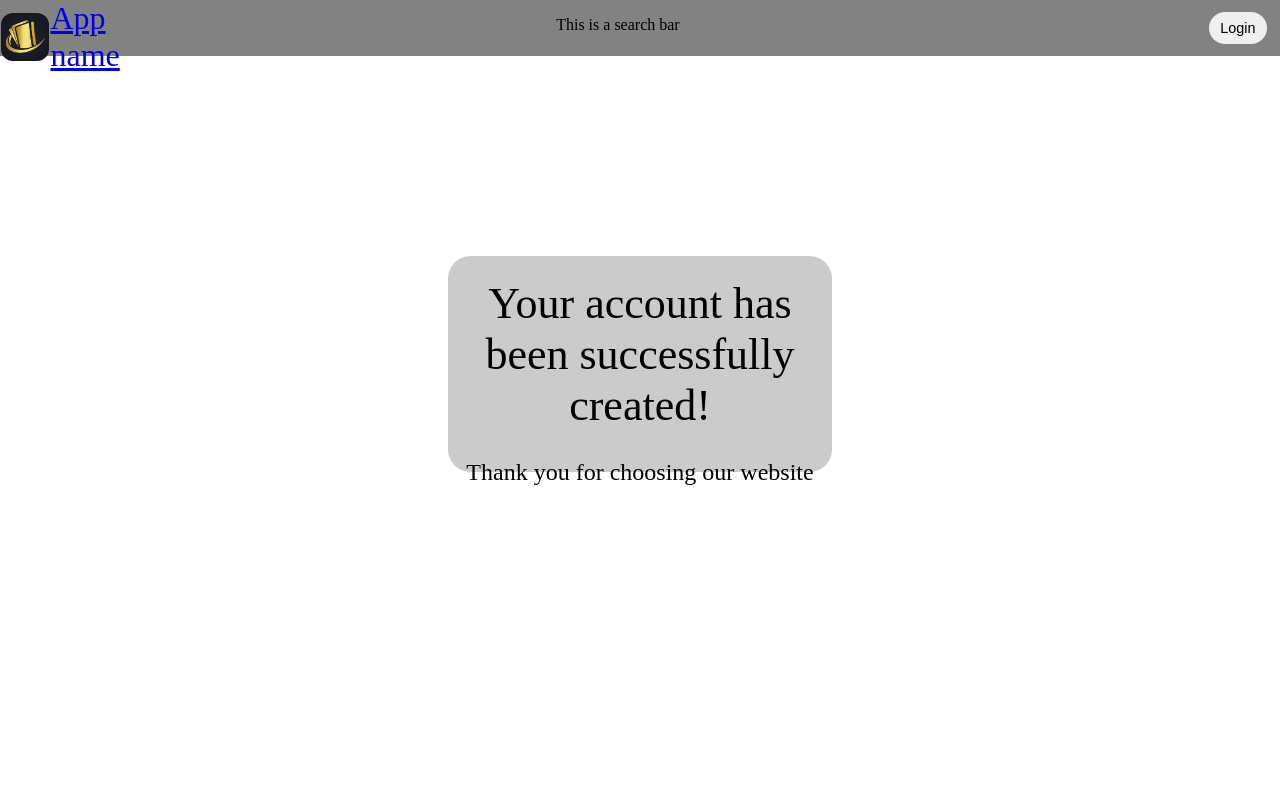
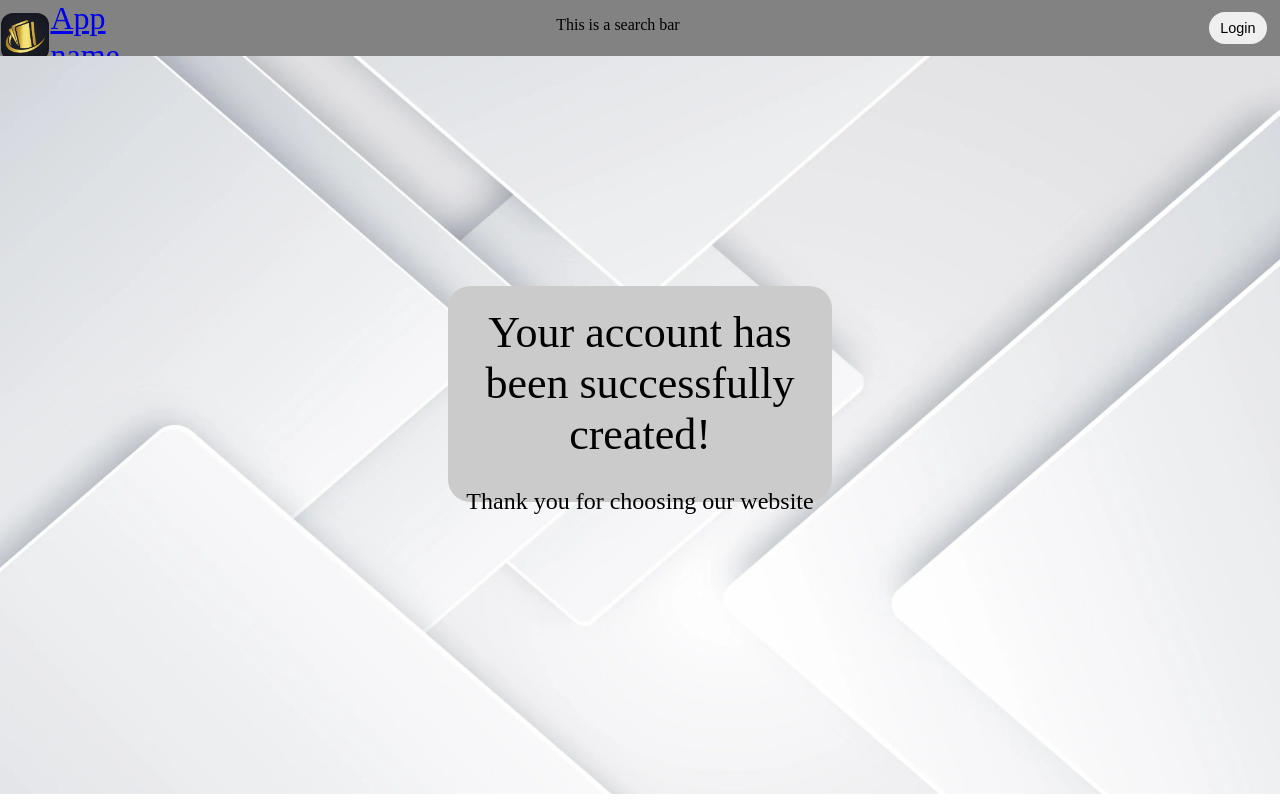
Before and after one commit to Marky303/HeQuanTriCSDL, a React (Vite) app in the folder frontend/: page /activate/1/1 in a window 1280 px wide. Built offline with nearby package versions, Linux system fonts and the light colour scheme; no server answers.

Commit message:
added userauth background

```diff
--- a/frontend/src/pages/userauth/Activate.jsx
+++ b/frontend/src/pages/userauth/Activate.jsx
@@ -3,6 +3,9 @@ import { Link, Navigate, useParams } from "react-router-dom";
 
 // Importing styles
 import "../../pagestyles/Activate.css";
+
+// Importing assets
+import background from "../../assets/userauthbg.webp";
 
 // Importing AuthContext (login function) for login page
 import AuthContext from "../../context/UserauthContext";
@@ -25,11 +28,14 @@ const Activate = () => {
   return authTokens ? (
     <Navigate to="/dash" />
   ) : (
-    <div className="activate-form-cont">
-      <p className="activate-user-prompt">
-        Your account has been successfully created!
-      </p>
-      <p className="activate-ty-prompt">Thank you for choosing our website</p>
+    <div className="userauth-page-wrapper">
+      <img className="userauth-bg" src={background}></img>
+      <div className="activate-form-cont">
+        <p className="activate-user-prompt">
+          Your account has been successfully created!
+        </p>
+        <p className="activate-ty-prompt">Thank you for choosing our website</p>
+      </div>
     </div>
   );
 };
--- a/frontend/src/pages/userauth/Login.jsx
+++ b/frontend/src/pages/userauth/Login.jsx
@@ -3,6 +3,9 @@ import { Link, Navigate } from "react-router-dom";
 
 // Importing style
 import "../../pagestyles/Login.css";
+
+// Importing assets
+import background from "../../assets/userauthbg.webp";
 
 // Importing AuthContext (login function) for login page
 import AuthContext from "../../context/UserauthContext";
@@ -22,7 +25,10 @@ const Login = () => {
   // Calling loginUser function upon submitting form
   return authTokens ? (
     <Navigate to="/dash" />
-  ) : fetching ? (
+  ) : (
+    <div className="userauth-page-wrapper">
+      <img className="userauth-bg" src={background}></img>
+      {fetching ? (
         <div className="login-form-cont">
           <p className="login-form-prompt">Login</p>
           <hr className="login-form-line"></hr>
@@ -90,6 +96,8 @@ const Login = () => {
             </div>
           </form>
         </div>
+      )}
+    </div>
   );
 };
 
--- a/frontend/src/pages/userauth/ResetPassword.jsx
+++ b/frontend/src/pages/userauth/ResetPassword.jsx
@@ -3,6 +3,9 @@ import { Link, Navigate } from "react-router-dom";
 
 // Importing style
 import "../../pagestyles/ResetPassword.css";
+
+// Importing assets
+import background from "../../assets/userauthbg.webp";
 
 // Importing AuthContext (signup function) for signup page
 import AuthContext from "../../context/UserauthContext";
@@ -19,7 +22,10 @@ const ResetPassword = () => {
 
   return authTokens ? (
     <Navigate to="/dash" />
-  ) : fetching ? (
+  ) : (
+    <div className="userauth-page-wrapper">
+      <img className="userauth-bg" src={background}></img>
+      {fetching ? (
         <div className="resetpassword-form-cont">
           <p className="resetpassword-form-prompt">Reset Password</p>
           <hr className="resetpassword-form-line"></hr>
@@ -73,6 +79,8 @@ const ResetPassword = () => {
             </div>
           </form>
         </div>
+      )}
+    </div>
   );
 };
 
--- a/frontend/src/pages/userauth/ResetPasswordConfirm.jsx
+++ b/frontend/src/pages/userauth/ResetPasswordConfirm.jsx
@@ -3,6 +3,9 @@ import { Link, Navigate, useParams } from "react-router-dom";
 
 // Importing style
 import "../../pagestyles/ResetPasswordConfirm.css";
+
+// Importing assets
+import background from "../../assets/userauthbg.webp";
 
 // Importing AuthContext (resetpasswordconfirm function) for resetpasswordconfirm page
 import AuthContext from "../../context/UserauthContext";
@@ -24,9 +27,14 @@ const ResetPasswordConfirm = () => {
 
   return authTokens ? (
     <Navigate to="/dash" />
-  ) : fetching ? (
+  ) : (
+    <div className="userauth-page-wrapper">
+      <img className="userauth-bg" src={background}></img>
+      {fetching ? (
         <div className="resetpasswordconfirm-form-cont">
-      <p className="resetpasswordconfirm-form-prompt">Reset your password</p>
+          <p className="resetpasswordconfirm-form-prompt">
+            Reset your password
+          </p>
           <hr className="resetpasswordconfirm-form-line"></hr>
           <form className="resetpasswordconfirm-form" onSubmit={resetPassword}>
             <fieldset className="form-disabled" disabled="disabled">
@@ -54,7 +62,9 @@ const ResetPasswordConfirm = () => {
         </div>
       ) : (
         <div className="resetpasswordconfirm-form-cont">
-      <p className="resetpasswordconfirm-form-prompt">Reset your password</p>
+          <p className="resetpasswordconfirm-form-prompt">
+            Reset your password
+          </p>
           <hr className="resetpasswordconfirm-form-line"></hr>
           <form className="resetpasswordconfirm-form" onSubmit={resetPassword}>
             <p className="form-spec">Password</p>
@@ -78,6 +88,8 @@ const ResetPasswordConfirm = () => {
             </button>
           </form>
         </div>
+      )}
+    </div>
   );
 };
 
--- a/frontend/src/pages/userauth/Signup.jsx
+++ b/frontend/src/pages/userauth/Signup.jsx
@@ -3,6 +3,9 @@ import { Link, Navigate } from "react-router-dom";
 
 // Importing style
 import "../../pagestyles/Signup.css";
+
+// Importing assets
+import background from "../../assets/userauthbg.webp";
 
 // Importing AuthContext (signup function) for signup page
 import AuthContext from "../../context/UserauthContext";
@@ -20,7 +23,10 @@ const Signup = () => {
 
   return authTokens ? (
     <Navigate to="/dash" />
-  ) : fetching ? (
+  ) : (
+    <div className="userauth-page-wrapper">
+      <img className="userauth-bg" src={background}></img>
+      {fetching ? (
         <div className="signup-form-cont">
           <p className="signup-form-prompt">Sign Up</p>
           <hr className="signup-form-line"></hr>
@@ -116,6 +122,8 @@ const Signup = () => {
             </div>
           </form>
         </div>
+      )}
+    </div>
   );
 };
 
--- a/frontend/src/pagestyles/Activate.css
+++ b/frontend/src/pagestyles/Activate.css
@@ -1,10 +1,13 @@
 .activate-form-cont {
+  left: 50%;
+  top: 31%;
+  transform: translate(-50%);
+
+  position: absolute;
   background-color: rgb(203, 203, 203);
   width: 30dvw;
   height: 27dvh;
   border-radius: 2.8dvh;
-  margin: auto;
-  margin-top: 25dvh;
 }
 
 .activate-user-prompt {
--- a/frontend/src/pagestyles/Login.css
+++ b/frontend/src/pagestyles/Login.css
@@ -1,10 +1,22 @@
+.userauth-page-wrapper {
+    position: relative;
+}
+
 .login-form-cont {
+    left: 50%;
+    top: 18%;
+    transform: translate(-50%);
+
+    position: absolute;
     background-color: rgb(203, 203, 203);
     width: 30dvw;
     height: 55dvh;
-    border-radius: 2.8dvh;
-    margin: auto;
-    margin-top: 18dvh;
+    border-radius: 2.8dvh
+}
+
+.userauth-bg {
+    width: 100%;
+    height: 92.2dvh;
 }
 
 .login-form-prompt {
--- a/frontend/src/pagestyles/ResetPassword.css
+++ b/frontend/src/pagestyles/ResetPassword.css
@@ -1,10 +1,13 @@
 .resetpassword-form-cont {
+    left: 50%;
+    top: 22.5%;
+    transform: translate(-50%);
+
+    position: absolute;
     background-color: rgb(203, 203, 203);
     width: 30dvw;
     height: 45dvh;
     border-radius: 2.8dvh;
-    margin: auto;
-    margin-top: 22dvh;
 }
 
 .resetpassword-form-prompt {
--- a/frontend/src/pagestyles/ResetPasswordConfirm.css
+++ b/frontend/src/pagestyles/ResetPasswordConfirm.css
@@ -1,10 +1,13 @@
 .resetpasswordconfirm-form-cont {
+    left: 50%;
+    top: 22%;
+    transform: translate(-50%);
+
+    position: absolute;
     background-color: rgb(203, 203, 203);
     width: 30dvw;
     height: 50dvh;
     border-radius: 2.8dvh;
-    margin: auto;
-    margin-top: 18dvh;
 }
 
 .resetpasswordconfirm-form-prompt {
--- a/frontend/src/pagestyles/Signup.css
+++ b/frontend/src/pagestyles/Signup.css
@@ -1,10 +1,13 @@
 .signup-form-cont {
+  left: 50%;
+  top: 8.5%;
+  transform: translate(-50%);
+
+  position: absolute;
   background-color: rgb(203, 203, 203);
   width: 30dvw;
   height: 78dvh;
   border-radius: 2.8dvh;
-    margin: auto;
-    margin-top: 7dvh;
 }
 
 .signup-form-prompt {
```
Also changed, not shown: frontend/src/assets/userauthbg.webp (added), 1 other file (tests, documents, lock files or other folders). Lines whose indentation alone changed are shown as unchanged.
